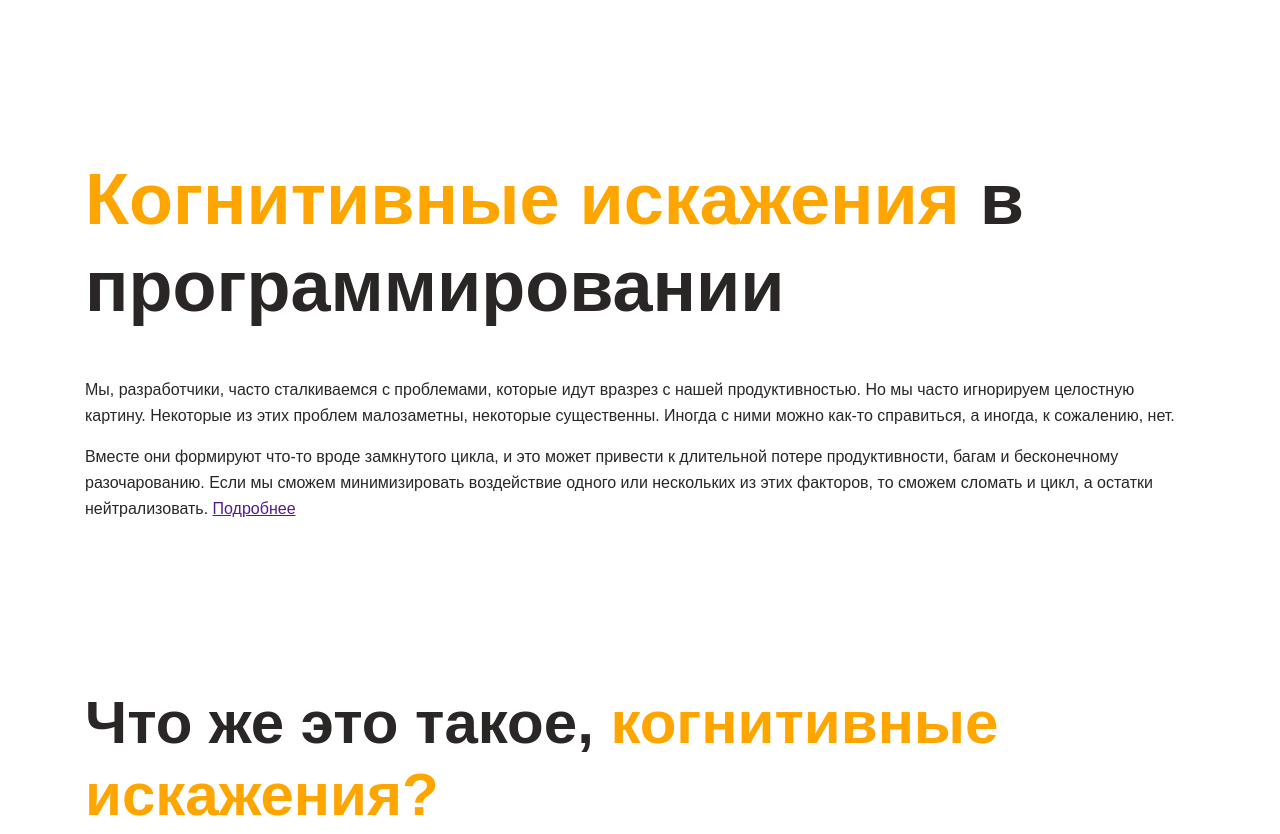
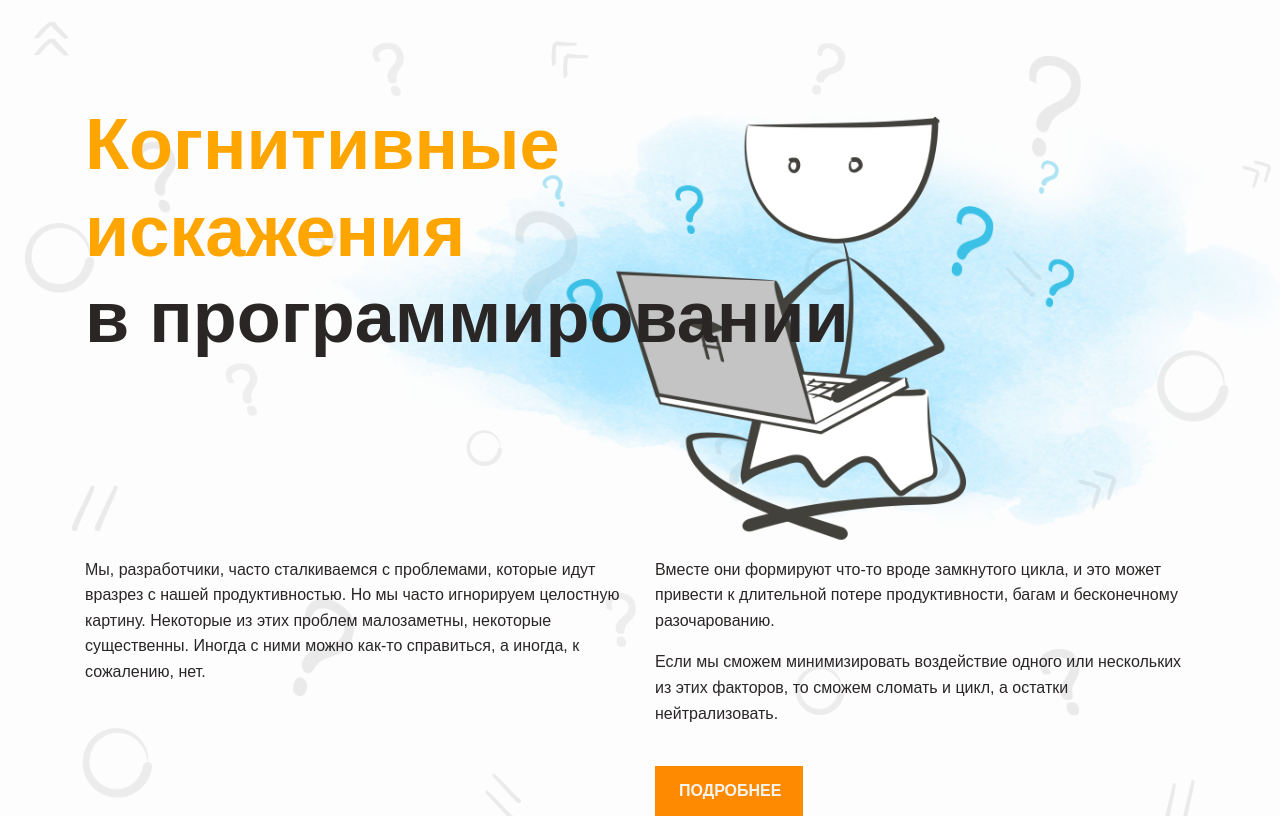
Before and after one commit to darya-pavitskaya/layout-designer-project-58, a website: page src/index.html in a window 1280 px wide. Shown: the top 834 px of the page. Drawn offline with Linux system fonts and the light colour scheme; files whose address does not match are found by name.

Commit message:
задание 3: сверстать шапку по макету

```diff
--- a/src/index.html
+++ b/src/index.html
@@ -9,12 +9,17 @@
     <link rel="stylesheet" href="styles/style.css" />
   </head>
   <body>
-    <header class="header pt-100">
+    <header class="header pb-100">
+      <div class="background">
         <div class="container">
           <h1 class="title title-main header-title">
-          <span class="text-orange">Когнитивные искажения</span> в
-          программировании
+            <span class="text-orange"
+              >Когнитивные<br />
+              искажения</span
+            ><br />
+            в программировании
           </h1>
+          <img class="header-img" src="images/main.png" alt="" />
           <div class="header-wrapper-text">
             <p class="header-text">
               Мы, разработчики, часто сталкиваемся с проблемами, которые идут
@@ -23,14 +28,20 @@
               существенны. Иногда с ними можно как-то справиться, а иногда, к
               сожалению, нет.
             </p>
-          <p class="header-text">
+            <div>
+              <p class="header-text mb-15">
                 Вместе они формируют что-то вроде замкнутого цикла, и это может
-            привести к длительной потере продуктивности, багам и бесконечному
-            разочарованию. Если мы сможем минимизировать воздействие одного или
-            нескольких из этих факторов, то сможем сломать и цикл, а остатки
+                привести к длительной потере продуктивности, багам и
+                бесконечному разочарованию.
+              </p>
+              <p class="header-text mb-40">
+                Если мы сможем минимизировать воздействие одного или нескольких
+                из этих факторов, то сможем сломать и цикл, а остатки
                 нейтрализовать.
-            <a class="button header-button" href="">Подробнее</a>
               </p>
+              <a class="btn header-btn" href="">Подробнее</a>
+            </div>
+          </div>
         </div>
       </div>
     </header>
--- a/src/styles/style.css
+++ b/src/styles/style.css
@@ -8,6 +8,10 @@
   --transparent-dark: #908d8b;
   --brown: #b09a81;
   --blue: #1085c5;
+}
+
+* {
+  box-sizing: border-box;
 }
 
 @font-face {
@@ -31,6 +35,7 @@
 body {
   display: flex;
   flex-direction: column;
+  margin: 0;
   height: 100vh;
 
   font-family: "OpenSans", Arial, Helvetica, sans-serif;
@@ -58,13 +63,29 @@ main {
   padding-top: 100px;
 }
 
+.mb-15 {
+  margin-bottom: 15px;
+}
+
+.mb-40 {
+  margin-bottom: 40px;
+}
+
+.pb-100 {
+  padding-bottom: 100px;
+}
+
 .title {
   font-family: "Neucha", Arial, Helvetica, sans-serif;
   line-height: 1.2em;
 }
 
 .title-main {
+  position: relative;
+  z-index: 1;
   font-size: 72px;
+  padding-top: 53px;
+  padding-bottom: 132px;
 }
 
 .title-second {
@@ -75,8 +96,58 @@ main {
   font-size: 34px;
 }
 
+.background {
+  position: relative;
+  overflow: hidden;
+}
+
+.background::before {
+  z-index: -1;
+  content: "";
+  position: absolute;
+  top: 0;
+  left: 0;
+  background-image: url("../images/background.png");
+  background-repeat: no-repeat;
+  background-size: cover;
+  width: 100%;
+  height: 100%;
+  background-color: var(--light);
+  opacity: 0.1;
+}
+
+.btn {
+  display: block;
+  width: 148px;
+  text-align: center;
+  padding: 12px 24px;
+  color: var(--light);
+  background-color: var(--basic);
+  text-transform: uppercase;
+  text-decoration: none;
+  font-weight: bold;
+}
+
 /* header */
 
 .header {
-  padding-bottom: 100px;
+  position: relative;
+  width: 100%;
+  height: auto;
 }
+
+.header-img {
+  position: absolute;
+  top: 55px;
+  right: -106px;
+  height: 525px;
+}
+
+.header-wrapper-text {
+  display: grid;
+  grid-template-columns: repeat(2, 540px);
+  column-gap: 30px;
+}
+
+.header-text {
+}
```
Lines whose indentation alone changed are shown as unchanged.
